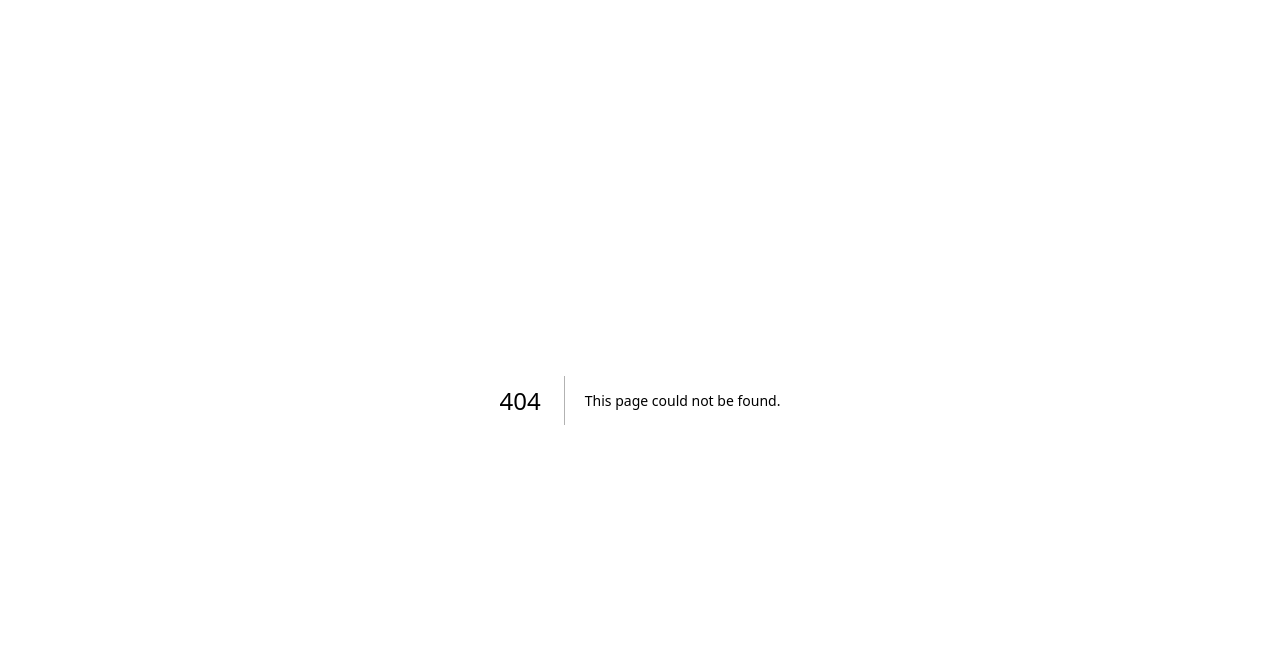
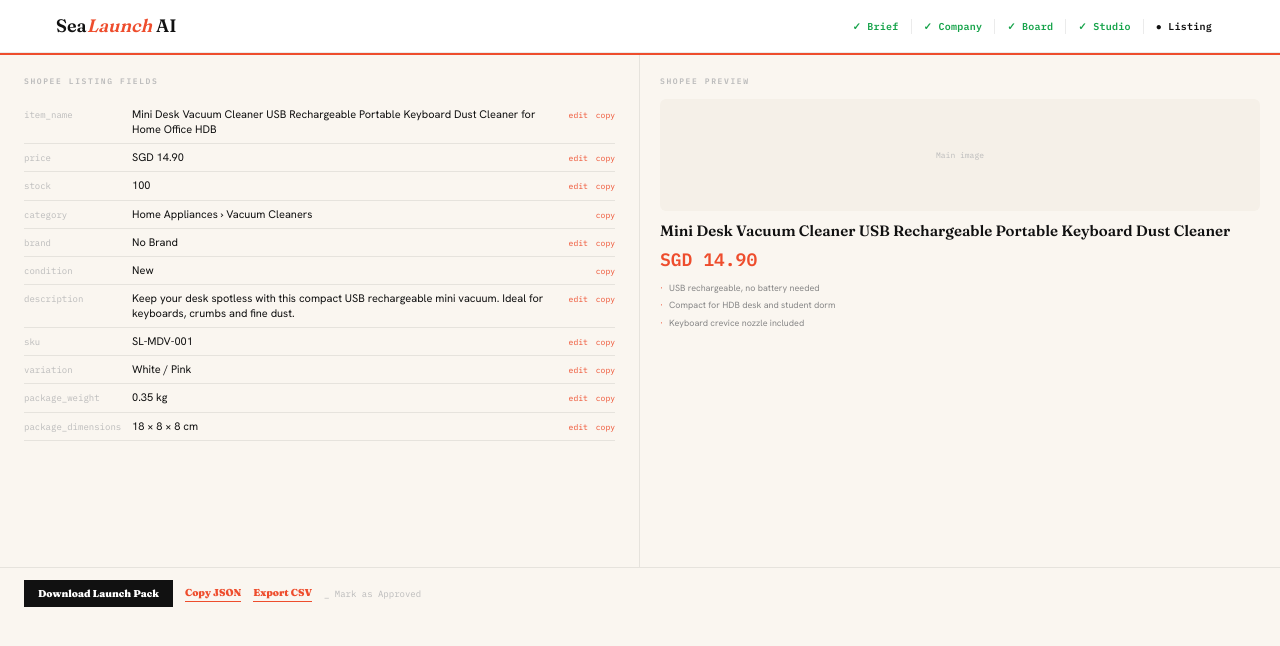
Before and after one commit to mayimian123/CodexHackathon_SEALaunch, a Next.js app: page /app/listing in a window 1280 px wide. Before the commit this address had no page. Shown: the top 646 px of the page. Built offline with nearby package versions, Linux system fonts and the light colour scheme.

Commit message:
feat: Shopee Listing Studio with fields, preview, export bar

```diff
--- /dev/null
+++ b/src/app/app/listing/page.tsx
@@ -0,0 +1,80 @@
+"use client";
+
+import { LISTING } from "@/lib/mock-data";
+
+export default function ListingPage() {
+  const l = LISTING;
+  return (
+    <div>
+      <div className="grid min-h-[64vh] grid-cols-2">
+        {/* Fields */}
+        <div className="border-r hairline px-6 py-5">
+          <p className="font-mono text-[8px] font-semibold uppercase tracking-[0.2em] text-ink-faint mb-3.5">
+            Shopee Listing Fields
+          </p>
+          {l.fields.map((f) => (
+            <div
+              key={f.key}
+              className="flex items-baseline gap-3 border-b hairline py-1.5"
+            >
+              <span className="font-mono text-[9px] text-ink-faint w-24 shrink-0">
+                {f.key}
+              </span>
+              <span className="flex-1 text-[11px] leading-snug text-ink">
+                {f.value}
+              </span>
+              <span className="flex gap-2">
+                {f.editable && (
+                  <span className="cursor-pointer font-mono text-[8px] text-orange">
+                    edit
+                  </span>
+                )}
+                <span className="cursor-pointer font-mono text-[8px] text-orange">
+                  copy
+                </span>
+              </span>
+            </div>
+          ))}
+        </div>
+
+        {/* Preview */}
+        <div className="bg-ivory px-5 py-5">
+          <p className="font-mono text-[8px] font-semibold uppercase tracking-[0.2em] text-ink-faint mb-3">
+            Shopee Preview
+          </p>
+          <div className="mb-2.5 flex h-28 items-center justify-center rounded-md bg-ivory-deep">
+            <span className="font-mono text-[8px] text-ink-faint">Main image</span>
+          </div>
+          <h2 className="font-display text-[15px] font-semibold leading-snug text-ink mb-1">
+            {l.preview.title}
+          </h2>
+          <p className="font-mono text-lg font-semibold text-orange mb-2">
+            {l.preview.price}
+          </p>
+          <div className="flex flex-col gap-1">
+            {l.preview.bullets.map((b) => (
+              <span key={b} className="flex gap-1.5 items-baseline text-[9px] text-ink-soft">
+                <span className="text-orange">·</span>
+                {b}
+              </span>
+            ))}
+          </div>
+        </div>
+      </div>
+
+      {/* Action bar */}
+      <div className="flex items-center gap-3 border-t hairline bg-ivory px-6 py-3">
+        <button className="bg-ink px-3.5 py-1.5 font-display text-[10px] font-black text-white">
+          Download Launch Pack
+        </button>
+        <button className="border-b-[1.5px] border-orange pb-px font-display text-[10px] font-black text-orange">
+          Copy JSON
+        </button>
+        <button className="border-b-[1.5px] border-orange pb-px font-display text-[10px] font-black text-orange">
+          Export CSV
+        </button>
+        <button className="font-mono text-[9px] text-ink-faint">_ Mark as Approved</button>
+      </div>
+    </div>
+  );
+}
```
